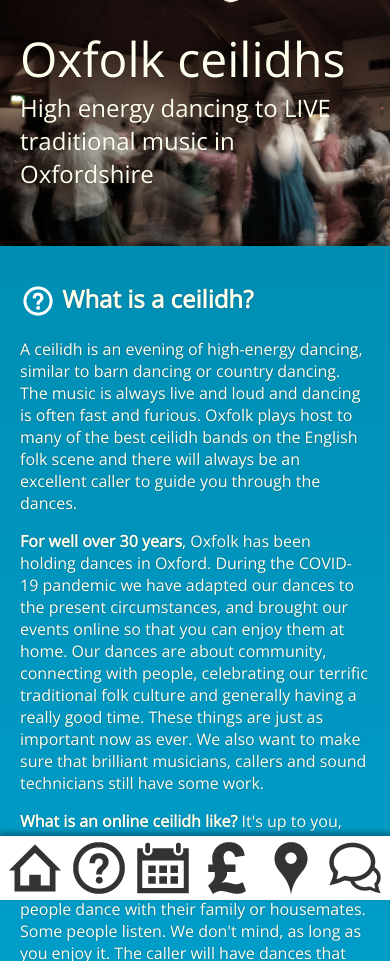
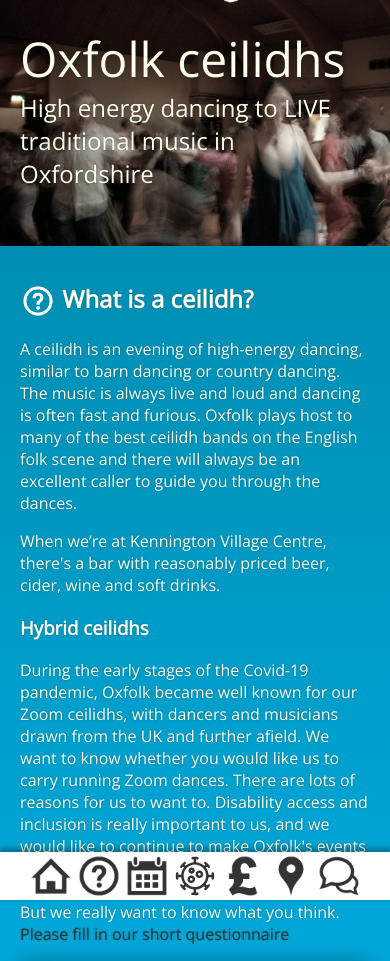
Before and after one commit to oxfolk/oxfolk.org.uk, a Jekyll site: the page built from index.html, in a window 390 px wide. Shown: the top 961 px of the page. Built offline with Jekyll 4.4.1, drawn with Linux system fonts in a browser that asks for light colours; nearby versions of some CDN libraries; comment, search, counter and statistics services are not loaded; some of the changed text lies outside the part shown; grey boxes are pictures that could not be loaded.

Commit message:
chore: 2022 update

```diff
--- a/_data/frontpage_sections.yml
+++ b/_data/frontpage_sections.yml
@@ -5,8 +5,11 @@
   title: What is a ceilidh
   include: what.html
 - id: whats-on
-  title: What's one
+  title: What's on
   include: whats_on.html
+- id: covid-19
+  title: Covid Safety
+  include: covid-safety.html
 - id: how-much
   title: How much
   include: how_much.html
--- /dev/null
+++ b/_includes/covid-safety.html
@@ -0,0 +1,54 @@
+<article id="{{ section.id }}" class="background-blue">
+  <div class="content">
+    <h2><i class="covid-19"></i> Covid-19 Safety Guidance</h2>
+    <p>
+      We know that we need to keep everyone who wants to come to our dances as
+      safe as possible. Our safety guidance for everyone attending is this:
+    </p>
+    <ul>
+      <li>
+        If you have Covid symptoms please don’t come. If you have bought a
+        ticket, we will refund you, no questions asked.
+      </li>
+      <li>
+        All of Oxfolk’s volunteers will have done lateral flow tests before the
+        ceilidh to keep you safe, and we ask you to do the same. Ideally, do
+        your test in the hour before you leave for the ceilidh, and certainly
+        not more than 48 hours beforehand. Home-test kits are free, and
+        available
+        <a
+          href="https://www.gov.uk/order-coronavirus-rapid-lateral-flow-tests"
+          target="_blank"
+          >here</a
+        >
+        (also available to collect from many pharmacies).
+      </li>
+      <li>We are restricting the number of tickets we sell.</li>
+      <li>The hall will be ventilated.</li>
+      <li>Sanitizer and hand washing facilities will be available.</li>
+    </ul>
+    <p>
+      Whilst government guidance still permits ceilidhs, we are currently
+      planning to run these dances. If the law requires us to use the
+      <a
+        href="https://www.nhs.uk/conditions/coronavirus-covid-19/covid-pass/"
+        target="_blank"
+        >Covid Pass</a
+      >
+      we will do so. However, this is a fast changing situation, and if we need
+      to postpone we will do so. We plan to review safety in the week before
+      each event, and will let you know in good time if we postpone. Keep an eye
+      on our social media for updates:
+    </p>
+    <ul>
+      <li>
+        <a href="https://facebook.com/Oxfolkceilidhs" target="_blank"
+          >Facebook</a
+        >
+      </li>
+      <li>
+        <a href="https://twitter.com/oxfolk" target="_blank">Twitter</a>
+      </li>
+    </ul>
+  </div>
+</article>
--- a/_includes/how_much.html
+++ b/_includes/how_much.html
@@ -1,39 +1,45 @@
 <article id="{{ section.id }}" class="background-white">
   <div class="content">
     <h2><i class="how-much"></i> How much?</h2>
-    <p>When we are in Kennington, these are our prices, but for all online events check the details for that particular dance.</p>
-    <p>Tickets are available only on the door from 7.30pm</p>
+    <p>When we are in Kennington, these are our prices.</p>
+    <p>
+      Tickets are available in
+      <a
+        href="https://www.tickettailor.com/events/oxfolkceilidhs/"
+        target="_blank"
+        >advance</a
+      >. Please <a href="mailto:info@oxfolk.org.uk">contact us</a> directly
+      about paying in cash and/or on the door.
+    </p>
     <div class="half-width pull-left">
       <dl>
         <dt>Adults</dt>
-        <dd>&pound;11</dd>
-        <dt>Concessions <small>(students, unwaged, pensioners)</small></dt>
+        <dd>&pound;13</dd>
+        <dt>
+          Concessions
+          <small
+            >(eg unwaged, low income, students, pensioners) - don't ask for
+            proof of concession: if you can't afford to pay the standard price,
+            you are eligible for a concession, no questions asked.
+          </small>
+        </dt>
         <dd>&pound;8</dd>
         <dt>Children <small>(5-16)</small></dt>
         <dd>&pound;2</dd>
         <dt>Under 5s</dt>
         <dd><em>free</em></dd>
+        <dt>Carer</dt>
+        <dd><em>free</em></dd>
       </dl>
-
-      <p>
-        If you have a disability and need a personal assistant so that you
-        can enjoy an evening at Oxfolk, we’re happy to provide you with an extra
-        ticket for them, free of charge. Please ask when you buy your ticket.
-      </p>
     </div>
 
     <aside class="half-width pull-right">
-      <h3>Student discount</h3>
       <p>
-        <strong>Buy 5 get 1 free</strong>
-        Student discount valid before 8.45pm and for all students in full time
-        education.
+        If you have a disability and need a personal assistant so that you can
+        enjoy an evening at Oxfolk, we're happy to provide you with an extra
+        ticket for them, free of charge.
       </p>
-      <h3>Group discount</h3>
-      <p>
-        Buy 9 tickets and get 1 free, please
-        <a href="contact.html">contact us</a> for details.
-      </p>
+      <p>Ask us about group discounts</p>
     </aside>
   </div>
 </article>
--- a/_includes/what.html
+++ b/_includes/what.html
@@ -10,70 +10,28 @@
         caller to guide you through the dances.
       </p>
       <p>
-        <strong>For well over 30 years</strong>, Oxfolk has been holding dances
-        in Oxford. During the COVID-19 pandemic we have adapted our dances to
-        the present circumstances, and brought our events online so that you can
-        enjoy them at home. Our dances are about community, connecting with
-        people, celebrating our terrific traditional folk culture and generally
-        having a really good time. These things are just as important now as
-        ever. We also want to make sure that brilliant musicians, callers and
-        sound technicians still have some work.
+        When we’re at Kennington Village Centre, there's a bar with reasonably
+        priced beer, cider, wine and soft drinks.
       </p>
+      <h3>Hybrid ceilidhs</h3>
       <p>
-        <strong>What is an online ceilidh like?</strong> It's up to you, really.
-        Some people Zoom in, and dance around their kitchens with their
-        favourite broom, teddy or hoover attachment. Some people dance with
-        their family or housemates. Some people listen. We don't mind, as long
-        as you enjoy it. The caller will have dances that work for groups of 2-4
-        people, or 1 person with a lot of imagination, and everything will be
-        explained clearly, just like at a usual dance.
-      </p>
-      <p>
-        <strong>We're using Zoom to hold our events</strong>, whilst it's not
-        safe to have dances at our usual venue in Kennington. When you buy your
-        ticket, details of how to access the event will be in your ticket
-        confirmation. Please make sure you check your spam or junk email folders
-        if you don't receive it straight away. Use a computer or device with
-        Zoom downloaded for the best experience
-        <a href="http://zoom.us" target="_blank">http://zoom.us</a>
-      </p>
-      <p>
-        Online ceilidhs are still quite a new thing. If you have technical
-        problems accessing any events here are some things you can try:
-      </p>
-      <ul>
-        <li>Turning your technology off and on again(!)</li>
-        <li>
-          Making sure your volume is turned up and your speakers are plugged in
-        </li>
-      </ul>
-      <p>
-        If that doesn't work, <a href="mailto:info@oxfolk.org.uk">contact us</a>
-      </p>
-      <p>
-        A massive thank you to
-        <strong
-          ><a href="https://folkweekendoxford.co.uk/"
-            >Folk Weekend Oxford</a
-          ></strong
+        During the early stages of the Covid-19 pandemic, Oxfolk became well
+        known for our Zoom ceilidhs, with dancers and musicians drawn from the
+        UK and further afield. We want to know whether you would like us to
+        carry running Zoom dances. There are lots of reasons for us to want to.
+        Disability access and inclusion is really important to us, and we would
+        like to continue to make Oxfolk's events accessible. The pandemic isn't
+        over and some don't feel safe to come to in-person dances. But we really
+        want to know what you think.
+        <a href="https://forms.gle/8pJ7oiDcYB9CK7bS7" target="_blank"
+          >Please fill in our short questionnaire</a
         >
-        for their support to run our online dances. They have lots of fantastic
-        online gigs coming, too. Check out
-        <a href="https://folkweekendoxford.co.uk/what-s-on.html" target="_blank"
-          >their website</a
-        >
-        to find out more.
-      </p>
-      <p>
-        Another big thank you to the managers of
-        <strong>Kennington Village Centre</strong>, who have been really
-        helpful. We're looking forward to coming back when it's safe for us all.
       </p>
     </div>
     <div class="half-width pull-right">
       <div class="media-wrapper">
         <iframe
-          src="https://www.youtube.com/embed/FCwBLF4Qvts"
+          src="https://www.youtube.com/embed/ON2xFXmizio"
           frameborder="0"
           allow="accelerometer; autoplay; clipboard-write; encrypted-media; gyroscope; picture-in-picture"
           allowfullscreen
--- a/_includes/whats_on.html
+++ b/_includes/whats_on.html
@@ -1,9 +1,10 @@
 <article id="{{ section.id }}" class="background-green">
   <div class="content">
     <h2><i class="whats-on"></i> What's on</h2>
-    <h3>2020-21 Season</h3>
+    <h3>2021-22 Season</h3>
 
-    {% for ceilidh in site.posts reversed %} {% include ceilidh.html %} {% endfor %}
+    {% for ceilidh in site.posts reversed %} {% include ceilidh.html %} {%
+    endfor %}
 
     <p>Check back for news of more dates in the future</p>
   </div>
--- a/_includes/where.html
+++ b/_includes/where.html
@@ -42,9 +42,14 @@
       </aside>
     </div>
     <div class="half-width pull-right">
-      <img
-        src="http://maps.googleapis.com/maps/api/staticmap?center=51.7183,-1.2443&zoom=14&size=768x432&amaptype=roadmap&markers=color:blue%7Clabel:O%7C51.7183,-1.2443&sensor=false"
-      />
+      <div class="media-wrapper">
+        <iframe
+          src="https://www.google.com/maps/embed?pb=!1m18!1m12!1m3!1d2471.803917097578!2d-1.2465967845246753!3d51.71832980308021!2m3!1f0!2f0!3f0!3m2!1i1024!2i768!4f13.1!3m3!1m2!1s0x4876c72b426f7be3%3A0xd802b29a80574ceb!2sKennington%20Village%20Centre!5e0!3m2!1sen!2suk!4v1639932786190!5m2!1sen!2suk"
+          style="border: 0"
+          allowfullscreen=""
+          loading="lazy"
+        ></iframe>
+      </div>
     </div>
   </div>
 </article>
--- a/_scss/_constants.scss
+++ b/_scss/_constants.scss
@@ -14,4 +14,4 @@
 $gutter-size: 1em;
 $gutter-size-small: $gutter-size / 5;
 
-$nav-size: 4em;
+$nav-size: 3em;
--- a/assets/css/oxfolk.scss
+++ b/assets/css/oxfolk.scss
@@ -1,11 +1,12 @@
 ---
 ---
-@import 'normalize';
-@import 'css3';
-@import 'utils';
+
+@import "normalize";
+@import "css3";
+@import "utils";
 
 body {
-    font-family: 'Open Sans', sans-serif;
+  font-family: "Open Sans", sans-serif;
 }
 
 nav {
@@ -30,7 +31,6 @@
     margin: 0;
     zoom: 1;
     display: block;
-
   }
 
   li {
@@ -42,7 +42,6 @@
     margin: 0;
     width: $nav-size;
     margin-left: 0.5em;
-
   }
 
   a {
@@ -61,58 +60,65 @@
   li.active a {
     background-color: rgba(0, 142, 179, 0.6);
   }
-
 }
 nav li.welcome a {
-    background-image: nav-image-url('home.png');
+  background-image: nav-image-url("home.png");
 }
 nav li.welcome.active a,
 nav li.welcome a:hover {
-    background-image: nav-image-url('home-white.png');
+  background-image: nav-image-url("home-white.png");
 }
 nav li.what-is-a-ceilidh a {
-    background-image: nav-image-url('help.png');
+  background-image: nav-image-url("help.png");
 }
 nav li.what-is-a-ceilidh.active a,
 nav li.what-is-a-ceilidh a:hover,
 i.what-is-a-ceilidh {
-    background-image: nav-image-url('help-white.png');
+  background-image: nav-image-url("help-white.png");
 }
 nav li.whats-on a,
 i.whats-on {
-    background-image: nav-image-url('calendar.png');
+  background-image: nav-image-url("calendar.png");
 }
 nav li.whats-on.active a,
 nav li.whats-on a:hover {
-    background-image: nav-image-url('calendar-white.png');
+  background-image: nav-image-url("calendar-white.png");
 }
 nav li.how-much a,
 i.how-much {
-    background-image: nav-image-url('pound.png');
+  background-image: nav-image-url("pound.png");
 }
 nav li.how-much.active a,
 nav li.how-much a:hover {
-    background-image: nav-image-url('pound-white.png');
+  background-image: nav-image-url("pound-white.png");
 }
 nav li.where a {
-    background-image: nav-image-url('location.png');
+  background-image: nav-image-url("location.png");
 }
 nav li.where.active a,
 nav li.where a:hover,
 i.where {
-    background-image: nav-image-url('location-white.png');
+  background-image: nav-image-url("location-white.png");
 }
 nav li.social a,
 i.social {
-    background-image: nav-image-url('social.png');
+  background-image: nav-image-url("social.png");
 }
 nav li.social.active a,
 nav li.social a:hover {
-    background-image: nav-image-url('social-white.png');
+  background-image: nav-image-url("social-white.png");
+}
+nav li.covid-19 a {
+  background-image: nav-image-url("covid-19.svg");
+}
+nav li.covid-19.active a,
+nav li.covid-19 a:hover,
+i.covid-19 {
+  background-image: nav-image-url("covid-19-white.svg");
 }
 
 i.links {
-    background-image: nav-image-url('link.png');
+  background-image: nav-image-url("link.png");
 }
 
 h1 {
@@ -126,7 +132,6 @@
   margin-top: 0;
 }
 
-
 article {
   zoom: 1;
   @include box-shadow(0 -3px 5px 1px $color-black-translucent);
@@ -135,7 +140,7 @@
   padding-bottom: $gutter-size;
 }
 #welcome {
-    background: image-url('background-desat.jpg') no-repeat 0 30%;
+  background: image-url("background-desat.jpg") no-repeat 0 30%;
   background-size: 100%;
 }
 
@@ -166,7 +171,6 @@
   }
 }
 
-
 .content {
   padding: $gutter-size 0;
   width: 940px;
@@ -183,7 +187,6 @@
 .content:after {
   clear: both;
 }
-
 
 .pull-left {
   float: left;
@@ -214,7 +217,7 @@
   figcaption {
     text-align: right;
     font-size: 0.8em;
-    margin  : 0.5em;
+    margin: 0.5em;
   }
 }
 h2 i {
@@ -222,7 +225,7 @@
   width: 1.5em;
   height: 1.5em;
   margin-top: 1px;
-  *margin-right: .3em;
+  *margin-right: 0.3em;
   line-height: 1.5em;
   vertical-align: text-top;
   background-size: 100%;
@@ -234,7 +237,8 @@
 dl {
   overflow: hidden;
 }
-dt, dd {
+dt,
+dd {
   float: left;
 }
 dt {
@@ -253,7 +257,7 @@
   background-color: #000;
   @include box-shadow(0 0 20px $color-black-translucent);
 
-    &>iframe {
+  & > iframe {
     position: absolute;
     width: 100%;
     height: 100%;
@@ -301,7 +305,7 @@
     }
   }
 
-    &>div {
+  & > div {
     margin-left: $gutter-size;
     float: left;
   }
@@ -324,7 +328,6 @@
     clear: both;
   }
 }
-
 
 #links {
   ul {
@@ -351,7 +354,7 @@
 }
 @media (max-width: 767px) {
   body {
-    padding-bottom: $nav-size;
+    padding-bottom: 3em;
   }
   .content {
     padding-right: 20px;
@@ -391,7 +394,7 @@
     @include box-shadow(0 -3px 5px 1px $color-black-translucent);
   }
   nav ul {
-    width: 6 * $nav-size;
+    width: 7 * $nav-size;
     margin: 0 auto;
   }
   nav li {
@@ -400,7 +403,7 @@
   nav a {
     @include box-shadow(none);
   }
-  .ceilidh>div {
+  .ceilidh > div {
     max-width: 15em;
   }
   .ceilidh h3 {
@@ -411,7 +414,6 @@
       ul {
         text-align: center;
       }
-
     }
     .pull-right {
       ul {
```
Also changed, not shown: _posts/2021-04-17-vicky-swan-joney-dyer.md (deleted, +0 -8 lines), _posts/2021-04-18-classic-euopean-dance-workshop.md (deleted, +0 -8 lines), _posts/2021-05-07-moody-potts.md (deleted, +0 -7 lines), _posts/2022-01-08-diatonics.md (added, +8 -0 lines), _posts/2022-02-12-bosun-higgs.md (added, +8 -0 lines), _posts/2022-03-12-polkaworks.md (added, +8 -0 lines), _posts/2022-04-22-oxford-university-ceilidh-band.md (added, +8 -0 lines), _posts/2022-04-23-jigfoot.md (added, +8 -0 lines), assets/img/nav/covid-19-white.svg (added), assets/img/nav/covid-19.svg (added). Lines whose indentation alone changed are shown as unchanged.
